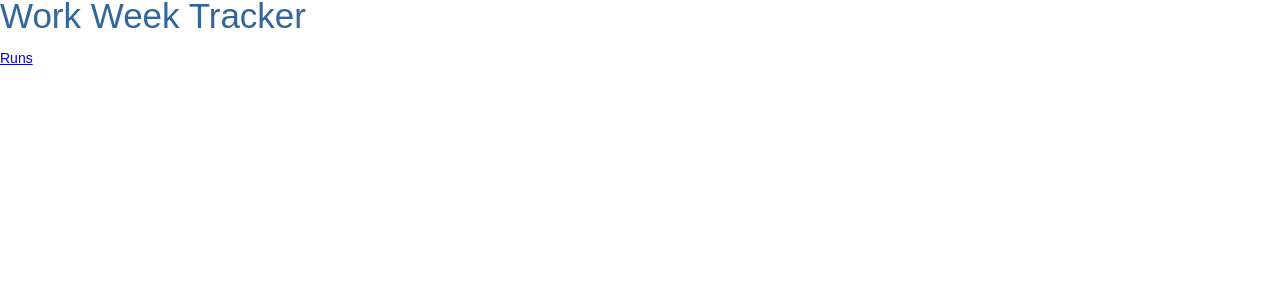
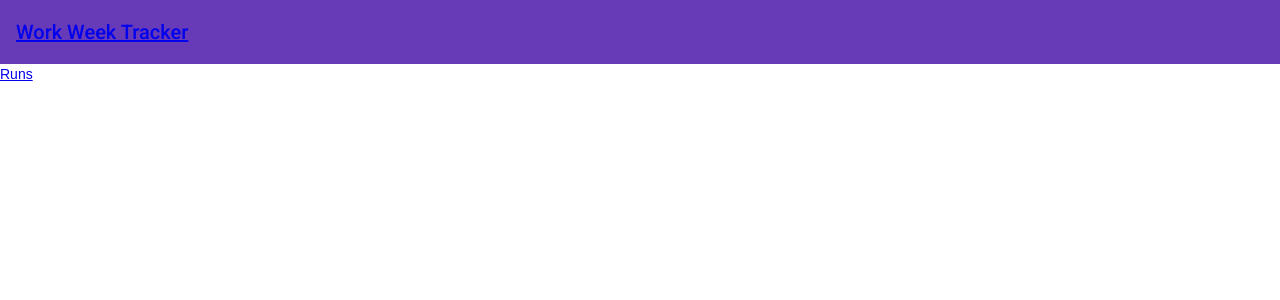
Before and after one commit to BearintheWillows/WorkWeekTracker, an Angular app in the folder WWTAngular/: page / in a window 1280 px wide. Shown: the top 300 px of the page. Built offline with nearby package versions, Linux system fonts and the light colour scheme.

Commit message:
Created Nav component and Organised SCSS file sructure

```diff
--- a/WWTAngular/angular.json
+++ b/WWTAngular/angular.json
@@ -29,7 +29,7 @@
             ],
             "styles": [
               "./node_modules/@angular/material/prebuilt-themes/deeppurple-amber.css",
-              "src/styles.scss"
+              "src/styles/styles.scss"
             ],
             "scripts": []
           },
--- a/WWTAngular/src/app/app.component.html
+++ b/WWTAngular/src/app/app.component.html
@@ -1,4 +1,4 @@
-<h1>{{title}}</h1>
+<app-nav></app-nav>
 <nav>
   <a routerLink="/runs">Runs</a>
 </nav>
--- a/WWTAngular/src/app/app.module.ts
+++ b/WWTAngular/src/app/app.module.ts
@@ -11,6 +11,8 @@ import {MatSliderModule} from "@angular/material/slider";
 import {MatListModule} from "@angular/material/list";
 import {RunDetailComponent} from "./Runs/run-detail/run-detail.component";
 import { MessagesComponent } from './messages/messages.component';
+import { NavComponent } from './nav/nav.component';
+import {MatToolbarModule} from "@angular/material/toolbar";
 
 @NgModule({
   declarations: [
@@ -18,6 +20,7 @@ import { MessagesComponent } from './messages/messages.component';
     RunListComponent,
     RunDetailComponent,
     MessagesComponent,
+    NavComponent,
 
 
   ],
@@ -29,6 +32,7 @@ import { MessagesComponent } from './messages/messages.component';
     BrowserAnimationsModule,
     MatSliderModule,
     MatListModule,
+    MatToolbarModule,
   ],
   providers: [],
   bootstrap: [AppComponent]
--- /dev/null
+++ b/WWTAngular/src/app/nav/nav.component.html
@@ -0,0 +1,5 @@
+<mat-toolbar color="primary">
+  <div class="container">
+    <a class="" routerLink="/" routerLinkActive="active">Work Week Tracker</a>
+  </div>
+</mat-toolbar>
--- /dev/null
+++ b/WWTAngular/src/app/nav/nav.component.ts
@@ -0,0 +1,15 @@
+import { Component, OnInit } from '@angular/core';
+
+@Component({
+  selector: 'app-nav',
+  templateUrl: './nav.component.html',
+  styleUrls: ['./nav.component.scss']
+})
+export class NavComponent implements OnInit {
+
+  constructor() { }
+
+  ngOnInit(): void {
+  }
+
+}
--- a/WWTAngular/src/styles.scss
+++ /dev/null
@@ -1,4 +0,0 @@
-/* You can add global styles to this file, and also import other style files */
-
-html, body { height: 100%; }
-body { margin: 0; font-family: Roboto, "Helvetica Neue", sans-serif; }
--- /dev/null
+++ b/WWTAngular/src/styles/styles.scss
@@ -0,0 +1,11 @@
+// import global themes
+
+// import directories
+@import "0-base/base-dir";
+@import "1-pages/pages-dir";
+@import "2-components/components-dir";
+@import "3-helpers/helpers-dir";
+
+
+html, body { height: 100%; }
+body { margin: 0; font-family: Roboto, "Helvetica Neue", sans-serif; }
```
Also changed, not shown: WWTAngular/src/app/nav/nav.component.scss (added), WWTAngular/src/styles/0-base/_base-dir.scss (added), WWTAngular/src/styles/1-pages/_pages-dir.scss (added), WWTAngular/src/styles/2-components/_components-dir.scss (added), WWTAngular/src/styles/3-helpers/_helpers-dir.scss (added), 1 other file (tests, documents, lock files or other folders).
